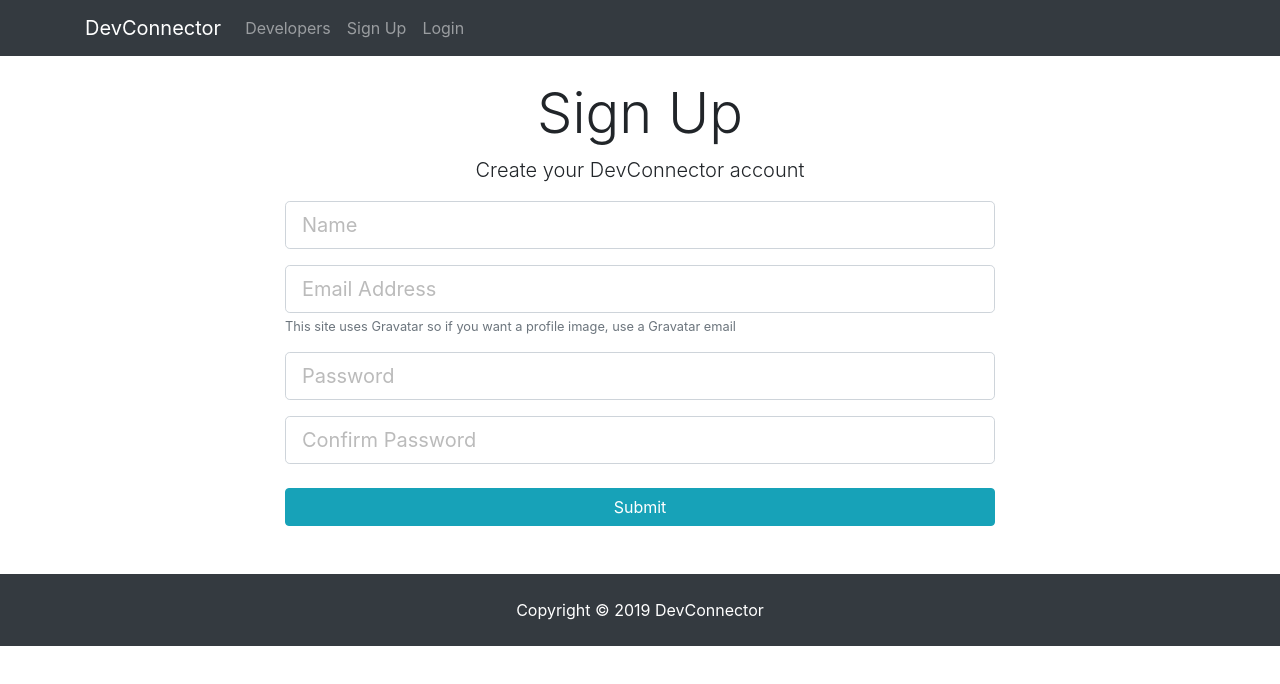
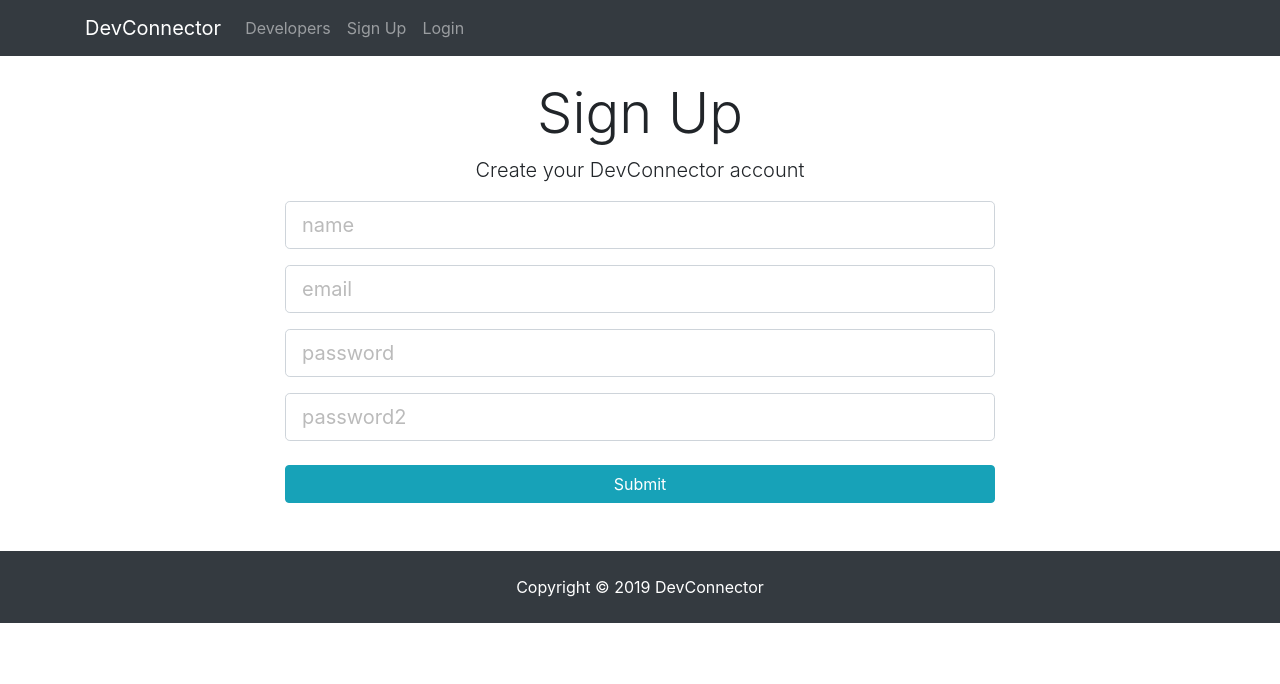
Before and after one commit to officialrahulmandal/DeveloperSocial, a React (Create React App) app in the folder client/: page /register in a window 1280 px wide. Shown: the top 684 px of the page. Built offline with nearby package versions, Linux system fonts and the light colour scheme.

Commit message:
TextFieldGroupInput Component

```diff
--- a/client/src/components/auth/Login.js
+++ b/client/src/components/auth/Login.js
@@ -4,6 +4,7 @@
 import classnames from 'classnames'
 import { loginUser } from '../../actions/authActions'
 import axios from 'axios'
+import TextFieldGroup from '../common/TextFieldGroup'
 
 class Login extends Component {
     constructor(){
@@ -61,12 +62,10 @@
                              <h1 className="display-4 text-center">Log In</h1>
                              <p className="lead text-center">Sign in to your DevConnector account</p>
                              <form onSubmit={this.onSubmit}>
-                                 <div className="form-group">
-                                     <input type="email" className={classnames('form-control form-control-lg',{'is-invalid': errors.email})}  placeholder="Email Address" value={this.state.email} onChange={this.onChange} name="email" />
-                                     {errors.email && (<div className="invalid-feedback">{errors.email}</div>)}</div>
-                                 <div className="form-group">
-                                     <input type="password" className={classnames('form-control form-control-lg',{'is-invalid': errors.password})} placeholder="Password" value={this.state.password} onChange={this.onChange} name="password" />
-                                     {errors.password && (<div className="invalid-feedback">{errors.password}</div>)}</div>
+                                 <TextFieldGroup
+                                 placeholder = "Email Address" name="email" type="email" value={this.state.email} onChange={this.onChange} error={errors.email }/>
+                                     <TextFieldGroup
+                                         placeholder = "password" name="password" type="password" value={this.state.password} onChange={this.onChange} error={errors.password }/>
                                  <input type="submit" className="btn btn-info btn-block mt-4" />
                              </form>
                          </div>
--- a/client/src/components/auth/Register.js
+++ b/client/src/components/auth/Register.js
@@ -4,6 +4,7 @@
 import classnames from 'classnames'
 import { connect } from 'react-redux';
 import { registerUser } from '../../actions/authActions'
+import TextFieldGroup from '../common/TextFieldGroup'
 
 class Register extends Component {
     constructor(){
@@ -65,23 +66,10 @@
                             <h1 className="display-4 text-center">Sign Up</h1>
                             <p className="lead text-center">Create your DevConnector account</p>
                             <form noValidate onSubmit={this.onSubmit}>
-                                <div className="form-group">
-                                    <input type="text" className={classnames('form-control form-control-lg',{'is-invalid': errors.name})} placeholder="Name" name="name" value={this.state.name} onChange={this.onChange} required />
-                                    {errors.name && (<div className="invalid-feedback">{errors.name}</div>)}
-                                </div>
-                                <div className="form-group">
-                                    <input type="email" className={classnames('form-control form-control-lg',{'is-invalid': errors.email})} placeholder="Email Address" value={this.state.email} onChange={this.onChange} name="email" />
-                                    {errors.email && (<div className="invalid-feedback">{errors.email}</div>)}
-                                    <small className="form-text text-muted">This site uses Gravatar so if you want a profile image, use a Gravatar email</small>
-                                </div>
-                                <div className="form-group">
-                                    <input type="password" className={classnames('form-control form-control-lg',{'is-invalid': errors.password})} placeholder="Password" value={this.state.password} onChange={this.onChange} name="password" />
-                                    {errors.password && (<div className="invalid-feedback">{errors.password}</div>)}
-                                </div>
-                                <div className="form-group">
-                                    <input type="password" className={classnames('form-control form-control-lg',{'is-invalid': errors.password2})} placeholder="Confirm Password" value={this.state.password2} onChange={this.onChange} name="password2" />
-                                    {errors.password2 && (<div className="invalid-feedback">{errors.password2}</div>)}
-                                </div>
+                                <TextFieldGroup placeholder = "name" name="name" type="name" value={this.state.name} onChange={this.onChange} error={errors.name }/>
+                                <TextFieldGroup placeholder = "email" name="email" type="email" value={this.state.email} onChange={this.onChange} error={errors.email } info="This site uses Gravatar so if you want a profile image, use a Gravatar"/>
+                                <TextFieldGroup placeholder = "password" name="password" type="password" value={this.state.password} onChange={this.onChange} error={errors.password }/>
+                                <TextFieldGroup placeholder = "password2" name="password2" type="password2" value={this.state.password2} onChange={this.onChange} error={errors.password2 }/>
                                 <input type="submit" className="btn btn-info btn-block mt-4" />
                             </form>
                         </div>
--- /dev/null
+++ b/client/src/components/common/TextFieldGroup.js
@@ -0,0 +1,41 @@
+import React from 'react';
+import classnames from 'classnames';
+import PropTypes from 'prop-types';
+
+
+const TextFieldGroup = ({
+    name,
+    placeholder,
+    value,
+    label,
+    error,
+    info,
+    type,
+    onChange,
+    disabled
+}) => {
+    return (
+        <div className="form-group">
+            <input type={type} className={classnames('form-control form-control-lg',{'is-invalid': error})}  placeholder={placeholder}  value={value} onChange={onChange} name={name} disabled={disabled} />
+            {error && (<div className="invalid-feedback">{error}</div>)}</div>
+    )
+};
+
+TextFieldGroup.prototype = {
+    name: PropTypes.string.isRequired,
+    placeholder: PropTypes.string,
+    value: PropTypes.string.isRequired,
+    info: PropTypes.string,
+    error: PropTypes.string,
+    type: PropTypes.func.isRequired,
+    onChange: PropTypes.func.isRequired,
+    disabled: PropTypes.string
+}
+
+TextFieldGroup.defaultProps = {
+    type: 'text'
+
+}
+
+
+export default TextFieldGroup;
```
